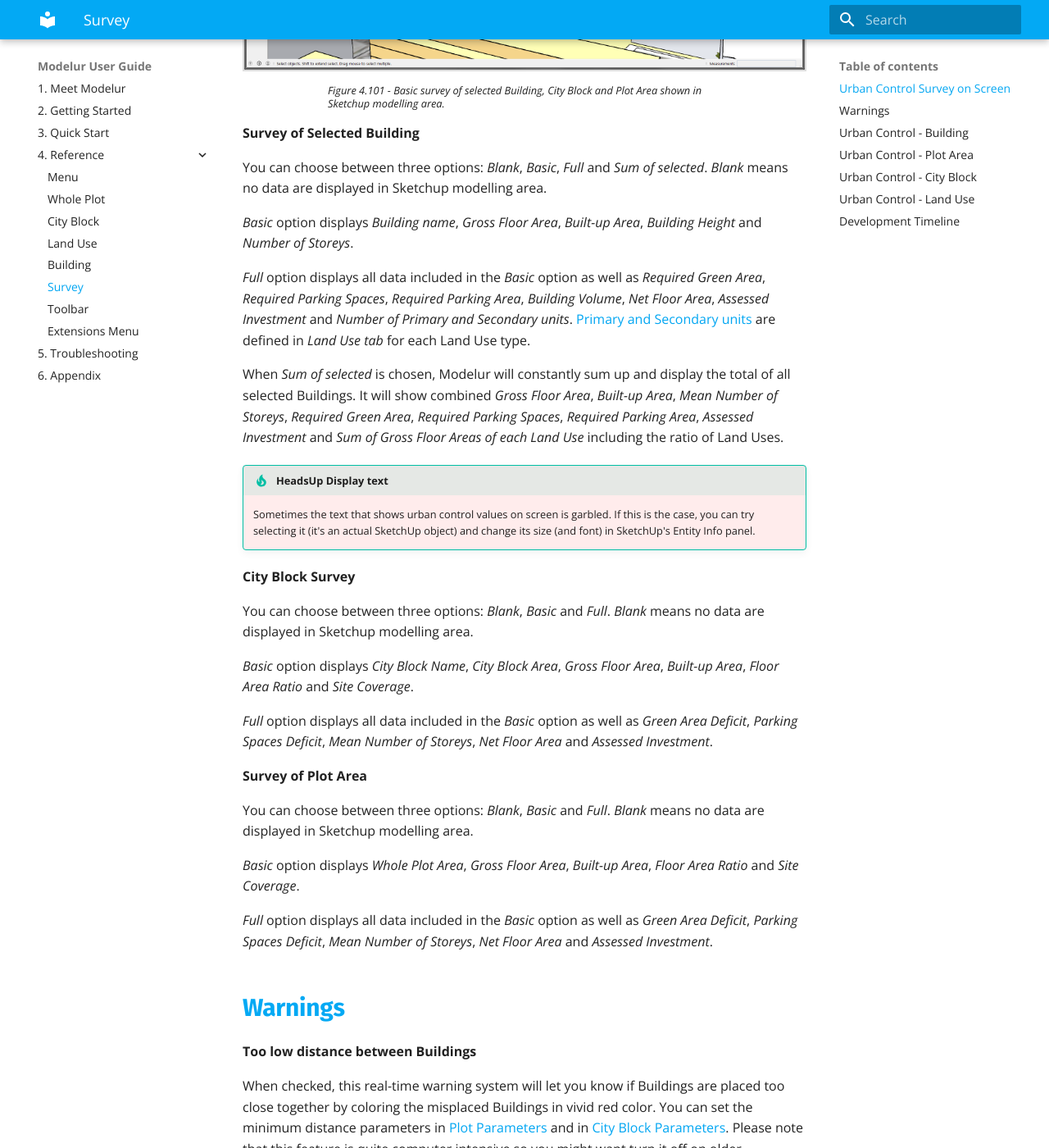
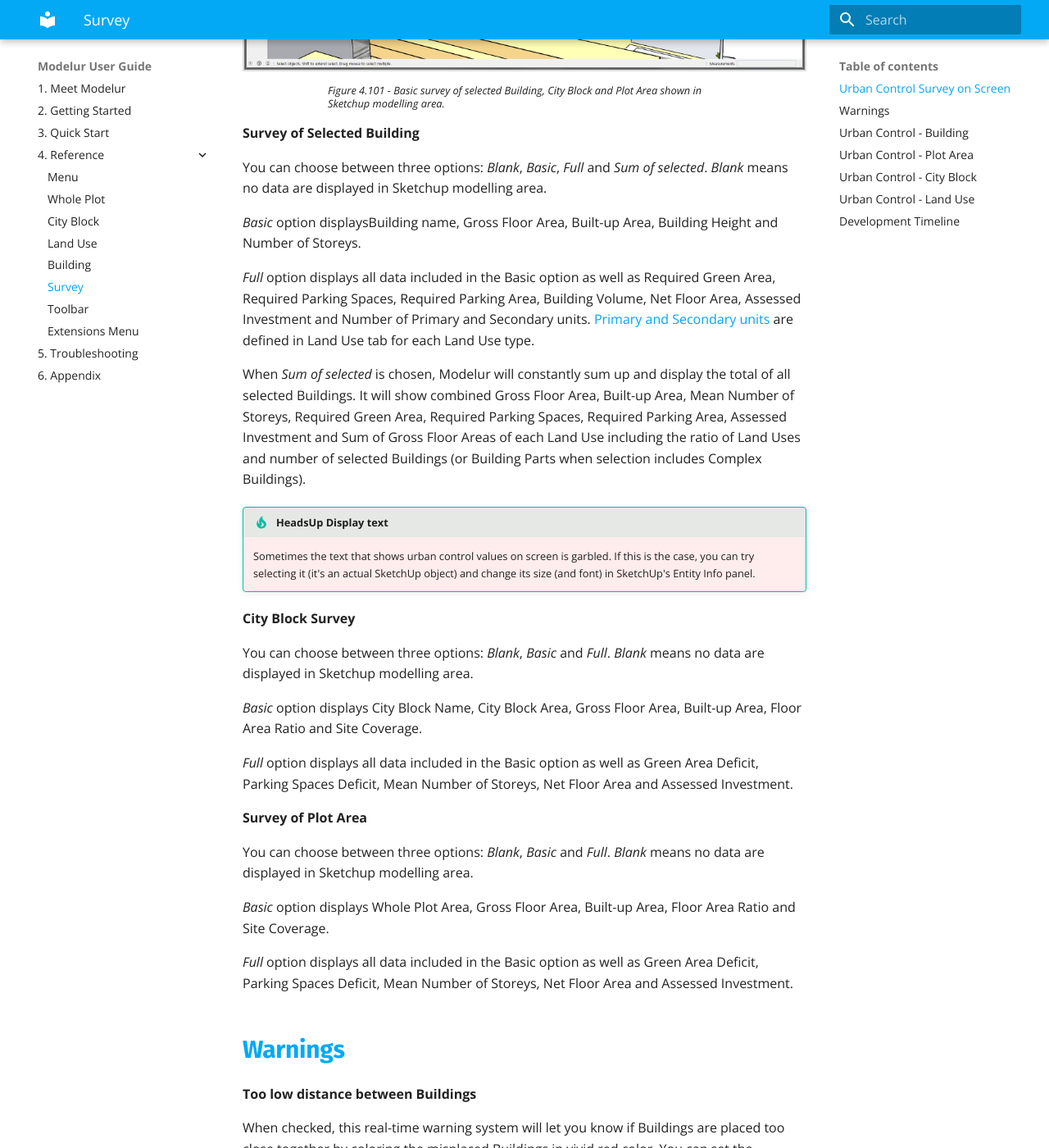
Before and after one commit to Modelur/docs, an MkDocs documentation site: the page built from docs/reference/survey.md, in a window 1280 px wide and 1400 px high, scrolled down 1843 px. Shown: the whole window at 82% size. Built offline with MkDocs 1.6.1 and Material for MkDocs 9.7.7, drawn with Linux system fonts in a browser that asks for light colours; old or Windows-style settings are respelled for this version of MkDocs.

Commit message:
- Updated description of Sum of Selected Buildings.

```diff
--- a/docs/reference/survey.md
+++ b/docs/reference/survey.md
@@ -18,11 +18,11 @@
 
 You can choose between three options: _Blank_, _Basic_, _Full_ and _Sum of selected_. _Blank_ means no data are displayed in Sketchup modelling area.
 
-_Basic_ option displays _Building name_, _Gross Floor Area_, _Built-up Area_, _Building Height_ and _Number of Storeys_.
+_Basic_ option displaysBuilding name, Gross Floor Area, Built-up Area, Building Height and Number of Storeys.
 
-_Full_ option displays all data included in the _Basic_ option as well as _Required Green Area_, _Required Parking Spaces_, _Required Parking Area_, _Building Volume_, _Net Floor Area_, _Assessed Investment_ and _Number of Primary and Secondary units_. [Primary and Secondary units](land_use#units) are defined in _Land Use tab_ for each Land Use type.
+_Full_ option displays all data included in the Basic option as well as Required Green Area, Required Parking Spaces, Required Parking Area, Building Volume, Net Floor Area, Assessed Investment and Number of Primary and Secondary units. [Primary and Secondary units](landuse#units) are defined in Land Use tab for each Land Use type.
 
-When _Sum of selected_ is chosen, Modelur will constantly sum up and display the total of all selected Buildings. It will show combined _Gross Floor Area_, _Built-up Area_, _Mean Number of Storeys_, _Required Green Area_, _Required Parking Spaces_, _Required Parking Area_, _Assessed Investment_ and _Sum of Gross Floor Areas of each Land Use_ including the ratio of Land Uses.
+When _Sum of selected_ is chosen, Modelur will constantly sum up and display the total of all selected Buildings. It will show combined Gross Floor Area, Built-up Area, Mean Number of Storeys, Required Green Area, Required Parking Spaces, Required Parking Area, Assessed Investment and Sum of Gross Floor Areas of each Land Use including the ratio of Land Uses and number of selected Buildings (or Building Parts when selection includes Complex Buildings).
 
 !!! tip "HeadsUp Display text"
     Sometimes the text that shows urban control values on screen is garbled. If this is the case, you can try selecting it (it's an actual SketchUp object) and change its size (and font) in SketchUp's Entity Info panel.
@@ -31,17 +31,17 @@
 
 You can choose between three options: _Blank_, _Basic_ and _Full_. _Blank_ means no data are displayed in Sketchup modelling area.
 
-_Basic_ option displays _City Block Name_, _City Block Area_, _Gross Floor Area_, _Built-up Area_, _Floor Area Ratio_ and _Site Coverage_.
+_Basic_ option displays City Block Name, City Block Area, Gross Floor Area, Built-up Area, Floor Area Ratio and Site Coverage.
 
-_Full_ option displays all data included in the _Basic_ option as well as _Green Area Deficit_, _Parking Spaces Deficit_, _Mean Number of Storeys_, _Net Floor Area_ and _Assessed Investment_.
+_Full_ option displays all data included in the Basic option as well as Green Area Deficit, Parking Spaces Deficit, Mean Number of Storeys, Net Floor Area and Assessed Investment.
 
 **Survey of Plot Area**
 
 You can choose between three options: _Blank_, _Basic_ and _Full_. _Blank_ means no data are displayed in Sketchup modelling area.
 
-_Basic_ option displays _Whole Plot Area_, _Gross Floor Area_, _Built-up Area_,  _Floor Area Ratio_ and _Site Coverage_.
+_Basic_ option displays Whole Plot Area, Gross Floor Area, Built-up Area,  Floor Area Ratio and Site Coverage.
 
- _Full_ option displays all data included in the _Basic_ option as well as _Green Area Deficit_, _Parking Spaces Deficit_, _Mean Number of Storeys_, _Net Floor Area_ and _Assessed Investment_.
+_Full_ option displays all data included in the Basic option as well as Green Area Deficit, Parking Spaces Deficit, Mean Number of Storeys, Net Floor Area and Assessed Investment.
 
 Warnings
 --------
```
Also changed, not shown: docs/appendix.md (+1 -0 lines), docs/reference/menu.md (+4 -1 lines).
